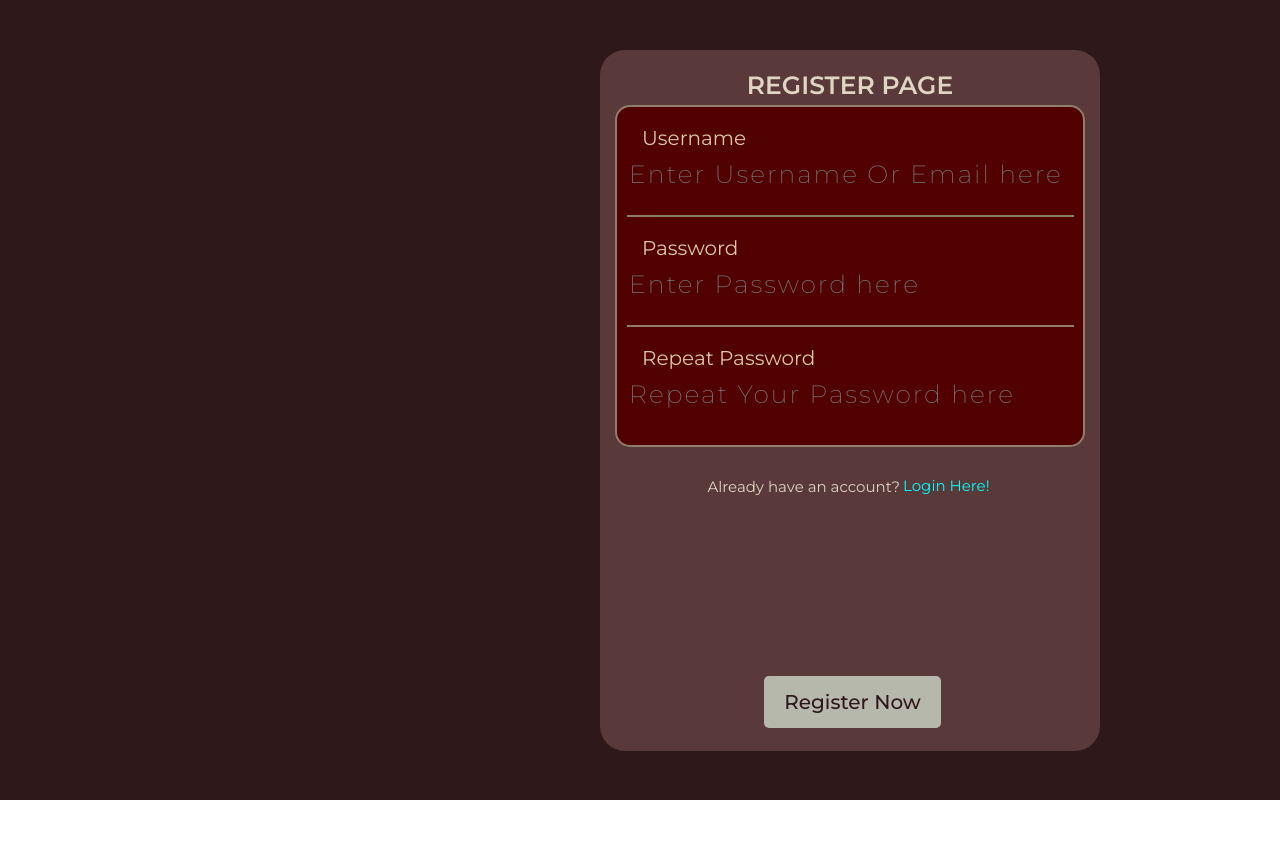
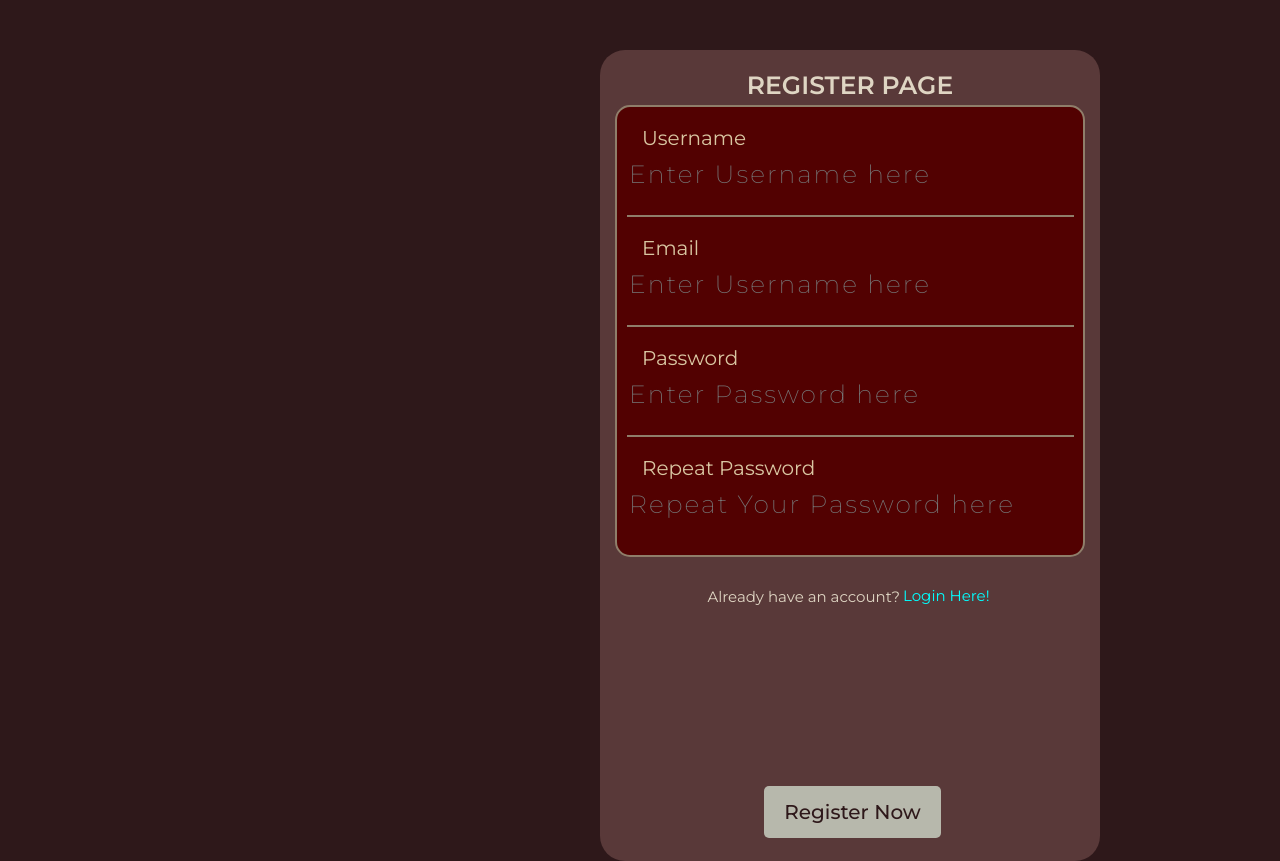
Before and after one commit to TanKyeWen/PasswordManagerWebApplication, a Vue app: page /signUp in a window 1280 px wide. Before the commit the page ends 800 px from the top, so only its background shows below. Built offline with nearby package versions, Linux system fonts and the light colour scheme.

Commit message:
added email field to signup

```diff
--- a/src/views/SignUpView.vue
+++ b/src/views/SignUpView.vue
@@ -10,7 +10,10 @@
                 <div class="header-txt">REGISTER PAGE</div>
                 <div class="sign-up-credential">
                     <div class="field-name">Username</div>
-                        <input type="text" name="username" class="username" placeholder="Enter Username Or Email here" required>
+                        <input type="text" name="username" class="username" placeholder="Enter Username here" required>
+                    <div class="line"></div>
+                    <div class="field-name">Email</div>
+                        <input type="email" name="email" class="email" placeholder="Enter Username here" required>
                     <div class="line"></div>
                     <div class="field-name">Password</div>
                         <input type="password" name="password" class="password" placeholder="Enter Password here" required>
```
